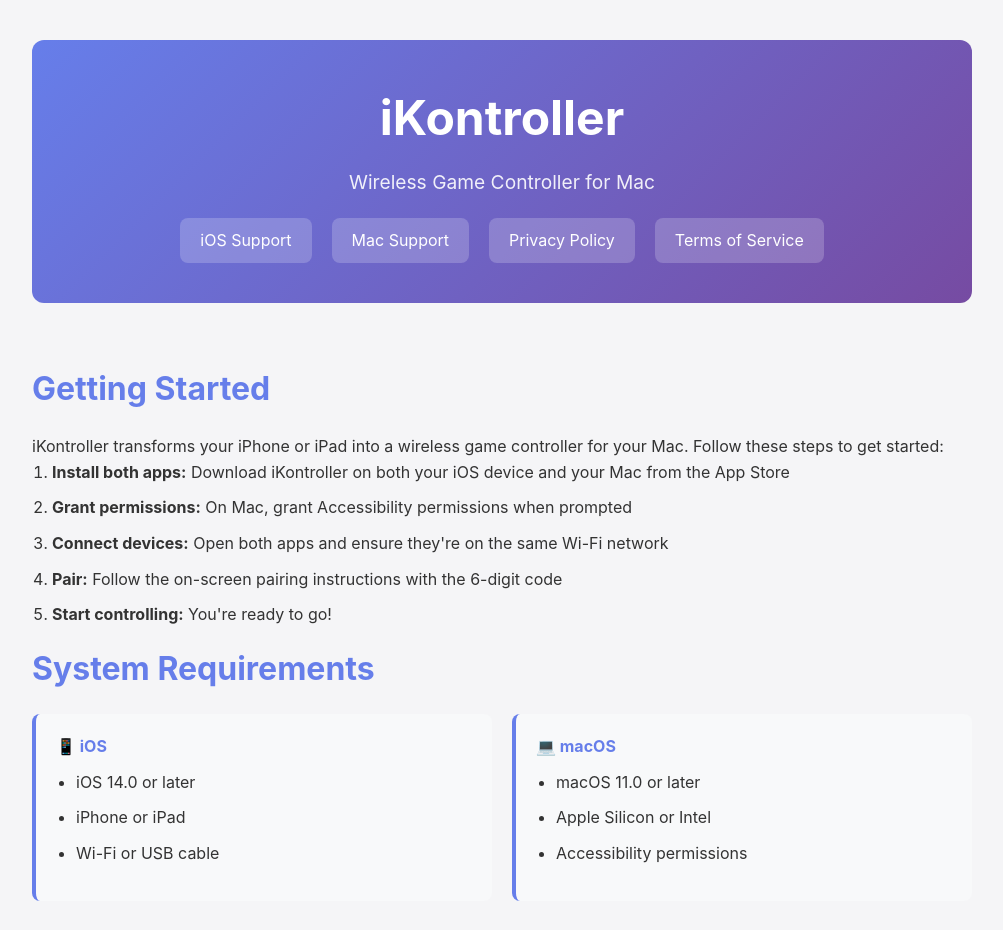
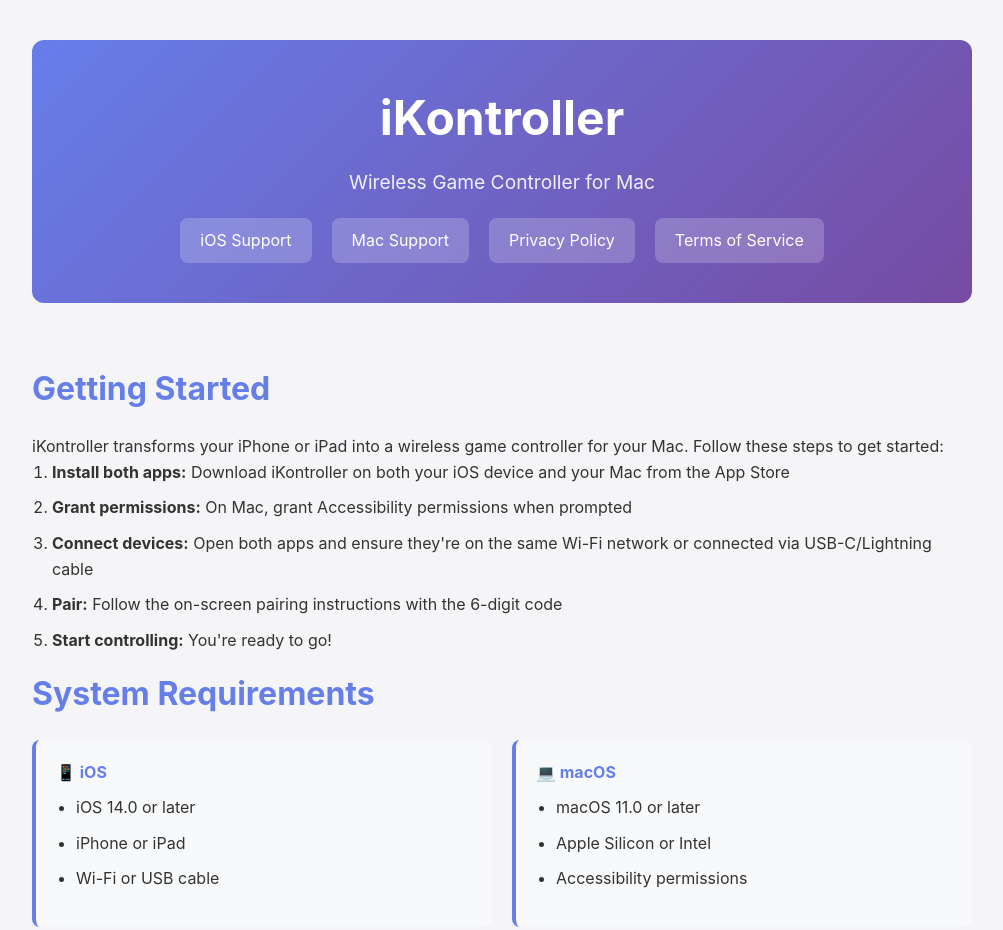
Before and after one commit to BiskuitMarie/ikontroller-support, a plain HTML site: page index.html in a window 1280 px wide. Shown: the top 930 px of the page, without its empty margins (138-1141 px from the left). Drawn offline with Linux system fonts and the light colour scheme.

Commit message:
Update connection instructions for devices

```diff
--- a/index.html
+++ b/index.html
@@ -198,7 +198,7 @@
             <ol>
                 <li><strong>Install both apps:</strong> Download iKontroller on both your iOS device and your Mac from the App Store</li>
                 <li><strong>Grant permissions:</strong> On Mac, grant Accessibility permissions when prompted</li>
-                <li><strong>Connect devices:</strong> Open both apps and ensure they're on the same Wi-Fi network</li>
+                <li><strong>Connect devices:</strong> Open both apps and ensure they're on the same Wi-Fi network or connected via USB-C/Lightning cable</li>
                 <li><strong>Pair:</strong> Follow the on-screen pairing instructions with the 6-digit code</li>
                 <li><strong>Start controlling:</strong> You're ready to go! </li>
             </ol>
```
